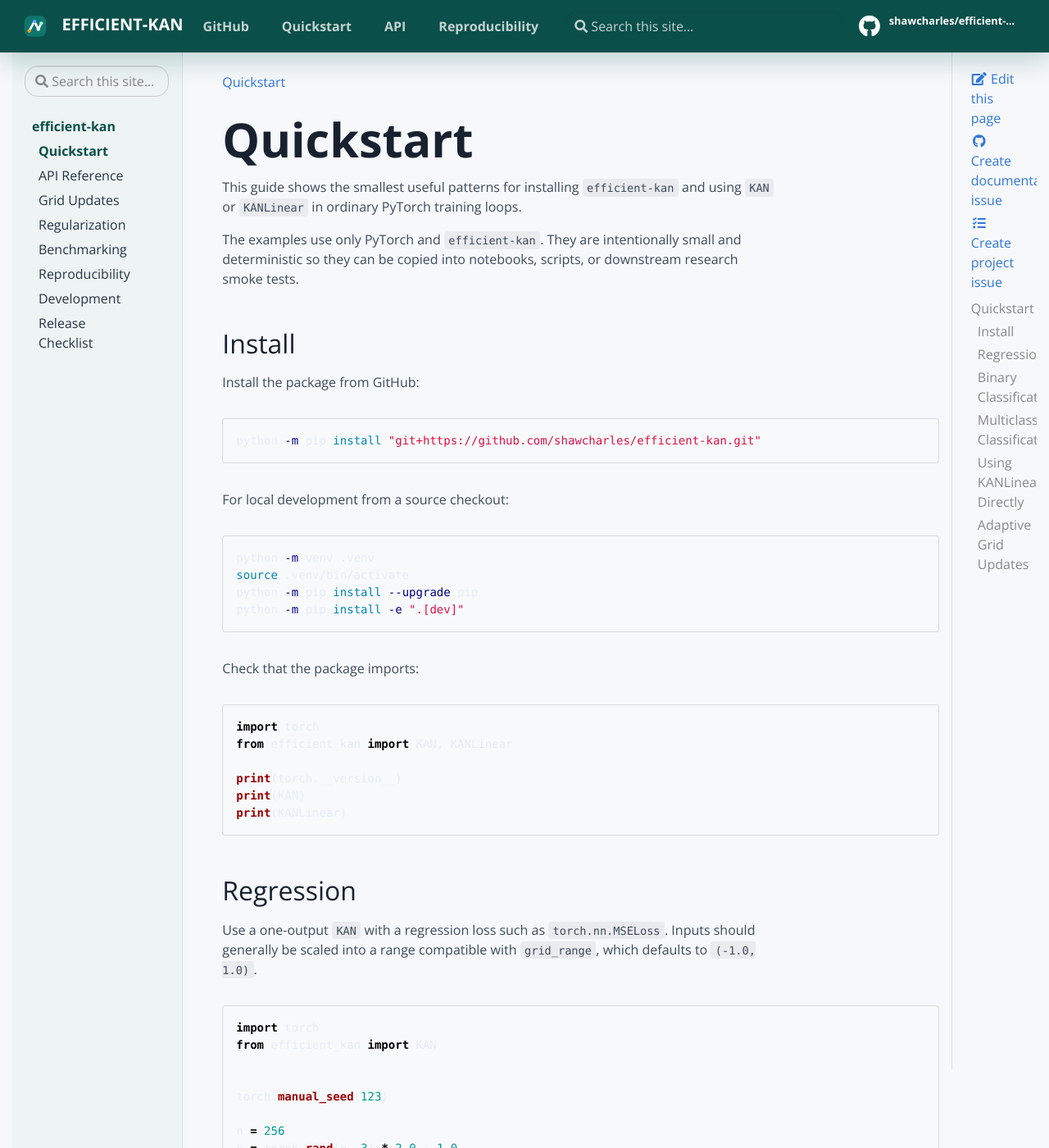
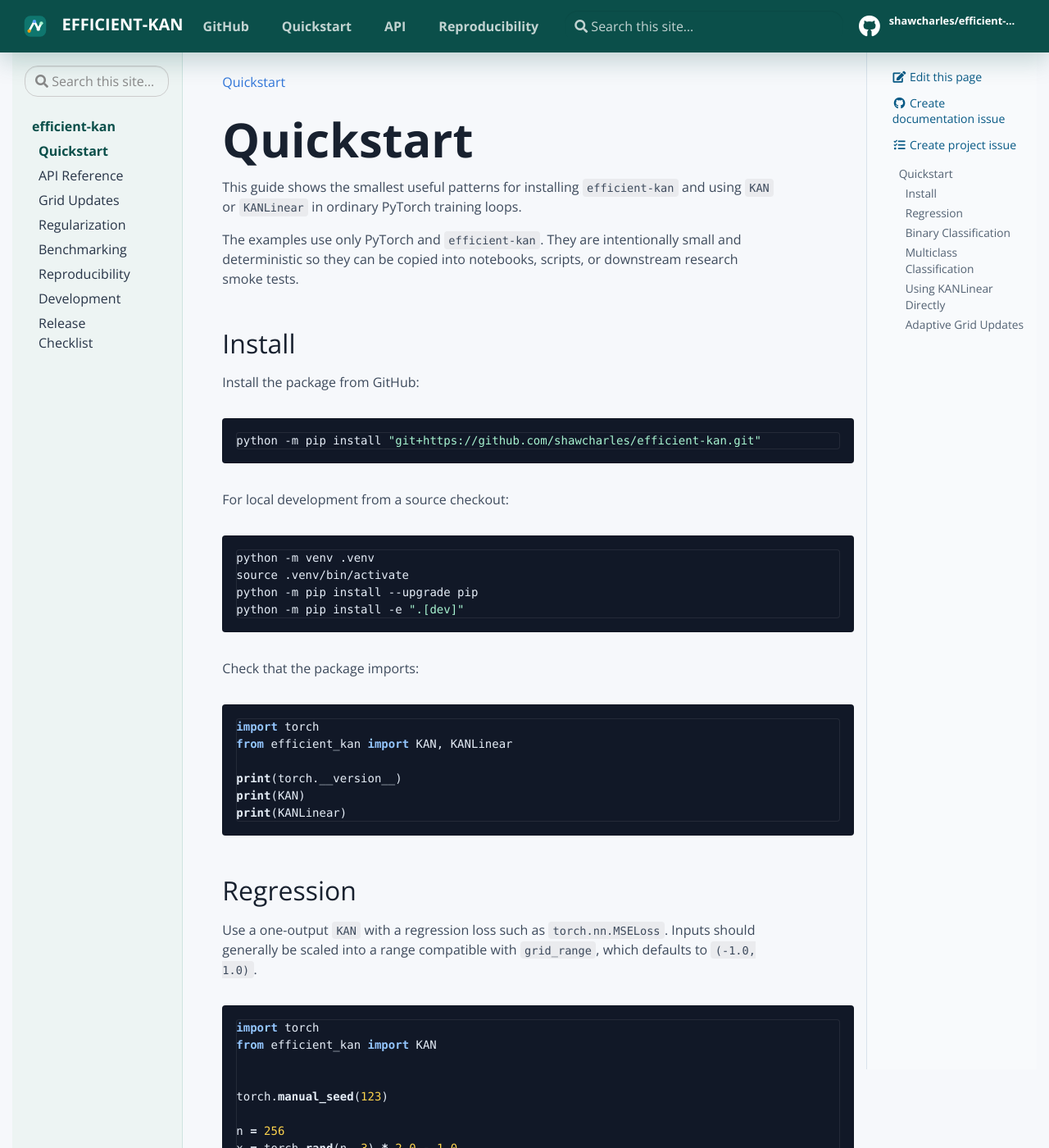
Before and after one commit to shawcharles/efficient-kan, a Jekyll site: the page built from docs/quickstart.md, in a window 1280 px wide and 1400 px high. Shown: the whole window at 82% size. Built offline with Jekyll 4.4.1, drawn with Linux system fonts in a browser that asks for light colours.

Commit message:
Fixed the docs theme issues

```diff
--- a/docs/_layouts/default.html
+++ b/docs/_layouts/default.html
@@ -31,7 +31,7 @@
           <div class="col-12 col-md-3 col-xl-2 td-sidebar d-print-none">
           {% include sidebar.html %}
           </div>
-          <div class="d-none d-xl-block col-xl-1 td-toc d-print-none">
+          <div class="d-none d-xl-block col-xl-2 td-toc d-print-none">
               <div class="td-page-meta ml-2 pb-1 pt-2 mb-0">
                   {% include editable.html %}
               </div>
@@ -41,7 +41,7 @@
               </ul></li>
               </ul></nav>
           </div>
-          <main class="col-12 col-md-9 col-xl-9 pl-md-5" role="main">
+          <main class="col-12 col-md-9 col-xl-8 pl-md-5" role="main">
             <nav aria-label="breadcrumb" class="d-none d-md-block d-print-none">
 	      <ol class="breadcrumb spb-1">
               {% assign crumbs = page.url | append: "/"  | replace: '//', '/' | split: '/' %}
--- a/docs/assets/css/efficient-kan.css
+++ b/docs/assets/css/efficient-kan.css
@@ -61,7 +61,7 @@ body {
 }
 
 .td-main .row.flex-xl-nowrap {
-  max-width: 1500px;
+  max-width: 1560px;
   margin-right: auto;
   margin-left: auto;
 }
@@ -83,6 +83,38 @@ body {
 
 .td-toc {
   border-left: 1px solid var(--ek-line);
+  background: #f8fafc;
+}
+
+.td-toc .td-page-meta {
+  margin-left: 0 !important;
+  padding-left: 1rem;
+}
+
+.td-toc .td-page-meta a {
+  display: block;
+  margin-bottom: 0.55rem;
+  color: #075985;
+  font-size: 0.88rem;
+  line-height: 1.35;
+  overflow-wrap: normal;
+  word-break: normal;
+}
+
+.td-toc #TableOfContents {
+  padding-left: 1rem;
+}
+
+.td-toc #TableOfContents a,
+.td-toc #TOC a {
+  color: #536273;
+  font-size: 0.86rem;
+  line-height: 1.45;
+}
+
+.td-toc #TableOfContents a:hover,
+.td-toc #TOC a:hover {
+  color: var(--ek-accent-dark);
 }
 
 .td-content {
@@ -126,13 +158,47 @@ body {
 
 .td-content pre {
   border-radius: 0.85rem;
-  background: #111827;
+  background: #111827 !important;
   box-shadow: inset 0 0 0 1px rgba(255, 255, 255, 0.08);
 }
 
-.td-content pre code {
-  color: #e5edf7;
-  background: transparent;
+.td-content div.highlight,
+.td-content figure.highlight {
+  background: #111827 !important;
+}
+
+.td-content pre,
+.td-content pre code,
+.td-content pre code span,
+.td-content .highlight pre,
+.td-content .highlight code,
+.td-content .highlight span {
+  color: #e5edf7 !important;
+  background: transparent !important;
+}
+
+.td-content .highlight .k,
+.td-content .highlight .kn,
+.td-content .highlight .kd,
+.td-content .highlight .ow {
+  color: #93c5fd !important;
+}
+
+.td-content .highlight .s,
+.td-content .highlight .s1,
+.td-content .highlight .s2 {
+  color: #a7f3d0 !important;
+}
+
+.td-content .highlight .m,
+.td-content .highlight .mi,
+.td-content .highlight .mf {
+  color: #fcd34d !important;
+}
+
+.td-content .highlight .c,
+.td-content .highlight .c1 {
+  color: #94a3b8 !important;
 }
 
 .td-content table {
```
